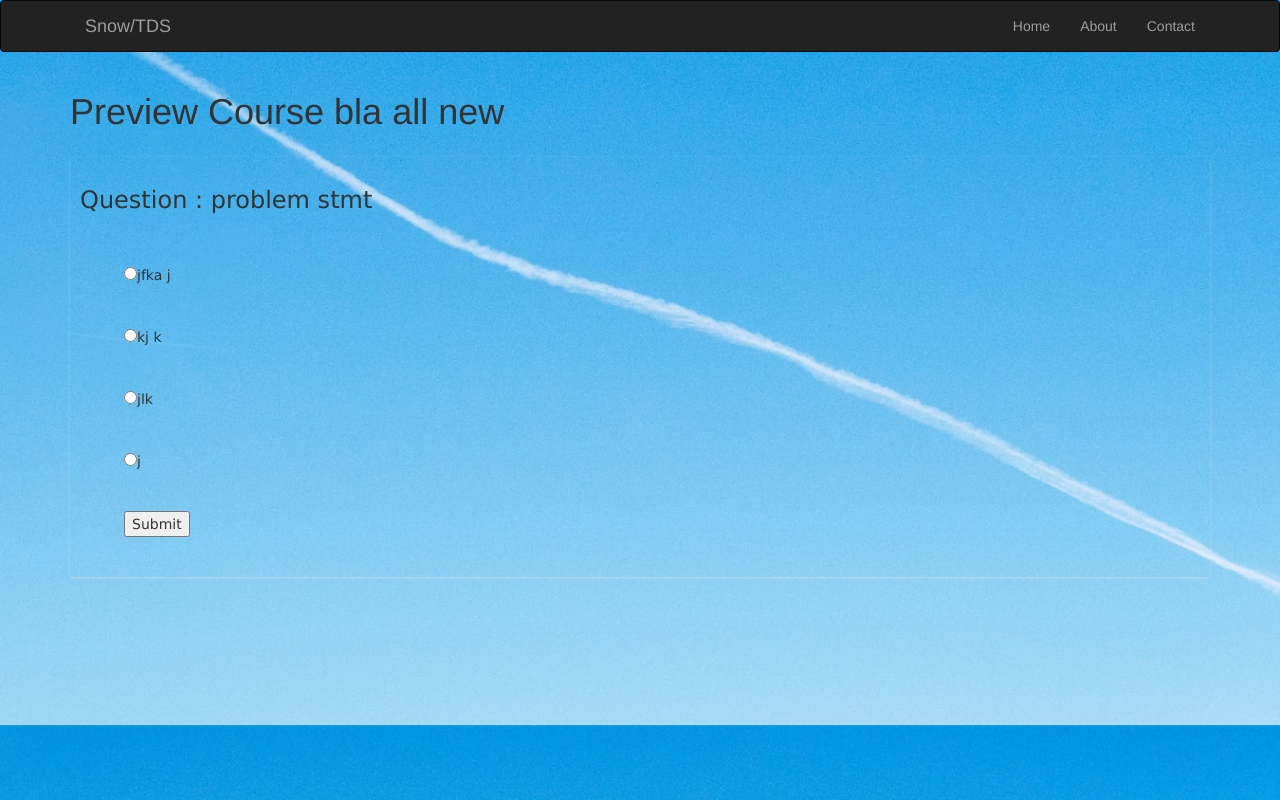
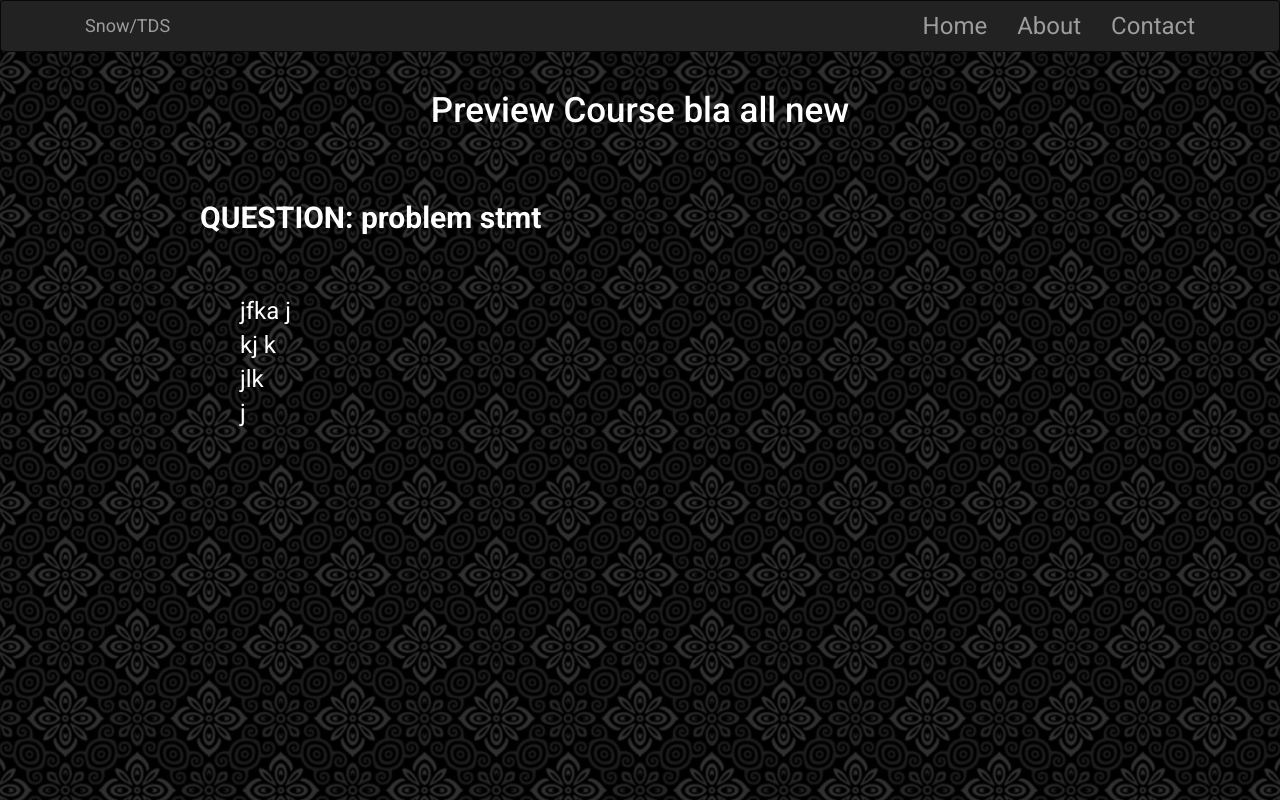
Before and after one commit to sid42mish/NIL-Self-Learning, a Flask app: a page that uses templates/preview.html in a window 1280 px wide. Run offline with Flask 2, Linux system fonts and the light colour scheme; data comes from the database, SQL or seed files in the repository; both versions use the stored data as it was after the commit; data that the repository does not hold is empty; some libraries are stand-ins or nearby versions.

Commit message:
preview front end

```diff
--- a/static_dir/css/style.css
+++ b/static_dir/css/style.css
@@ -1,104 +1,89 @@
 body{
-    background: url("./photo.jpg");
-    background-position: center;
-    background-repeat: repeat;
-    background-size: cover;
+    background: url("./pat.jpg");
+    background-size: contain;
+    background-position: top center;
     font-family: Roboto;
+    color : white;
 }
 
-.answers {
-    padding: 20px 4px;
-    border: 2px;
+ul {
+    list-style: none;
+    margin: 0;
+    padding: 0;
+    font-size: 24px;
 }
 
-#frame {
-    max-width:  100%;
+h1{
+    text-align: center;
+    font-size: 35px;
 }
 
-.choice-box, h2 {
-    text-align:  center;
+h2 {
+    /*background: #2980b9;*/
+    /*background: #f99922;*/
+
+    color: white;
+    margin: 0;
+    padding: 10px 0px;
+    /*text-transform: uppercase;*/
+    font-size: 30px;
+    font-weight: bold;
+    /*text-align: center;*/
 }
-h2 {
-    font-size:30px;
-	color:#000;
-     margin:  20px 0;
+
+span {
+    text-align: center;
 }
-p.pager {
-    margin:  5px 0;
-     font:  700 1em/1em"Helvetica Neue",  Helvetica,  Arial,  sans-serif;
-     color:  #999;
+
+span:hover {
+    cursor: pointer;
 }
-#choice-block {
-    display:  block;
-     list-style:  none;
-     margin:  0;
-     padding:  0;
+
+li span {
+    background: #f99922;
+    height: 30px;
+    margin-right: 20px;
+    text-align: center;
+    color: white;
+    width: 0;
+    display: inline-block;
+    transition: 0.2s linear;
+    opacity: 0;
 }
-#submitbutton {
-    padding-left:  10px;
-     padding-right:  10px;
-     border-radius:  1px;
-     color:  #fff;
-     font-size:  25px;
-     border:  none;
-     -webkit-box-shadow:  0 0 15px rgba(0,  0,  0,  .1);
-     box-shadow:  0 0 15px rgba(0,  0,  0,  .1);
-     -webkit-transition:  all .2s ease-in-out;
-     transition:  all .2s ease-in-out;
-     outline:  0;
-     background-color:  #36F;
+
+li:hover {
+    background: #f99922;
+    color: black;
+    font-weight: bold;
 }
-#submitbutton:active {
-    box-shadow:  0 9px 10px rgba(0,  0,  0,  .4);
-     transition:  all .2s ease-in-out;
-     outline:  0;
+
+li:hover span {
+    width: 40px;
+    opacity: 1.0;
 }
-#explanation {
-    margin:  0 auto;
-     width:  100%}
-.choice-box {
-    display:  block;
-     margin:  8px auto;
-     padding:  10px 0;
-     border:  1px solid #666;
-     cursor:  pointer;
-     border-radius:  1px;
+
+#box {
+
+    width: 1000px;
+    margin-top: 50px;
+    margin-left: 200px;
+    box-shadow: 0 0 3px rgba(0,0,0, 0.1);
 }
-.correct-ans {
-    font-size:  40px;
-     color:  #0C0;
+
+#topiclist {
+    width: 200px;
+    margin-top: 10px;
+    margin-left: 20px;
+    box-shadow: 0 0 3px rgba(0,0,0, 0.1);
 }
-.incorrect-ans {
-    font-size:  40px;
-     color:  #F36;
+
+.main_item {
+    color: white;
+    font-size: x-large;
+    /*font-weight: bold;*/
 }
-.right-ansmain{
-  font-size:  40px;
-  margin-bottom:10px;
-}
-.right-answris{
-   color:  #0C0;
-   font-weight:900;
-}
-.modal-content{position: relative;
-    background-color: #fff;
-    -webkit-background-clip: padding-box;
-    background-clip: padding-box;
-	border:none !important;
-    border-radius: 0px !important;
-    outline: 0;
-	 -webkit-box-shadow: rgba(0,0,0,0.2) 0 3px 6px 0 !important;
-    box-shadow: rgba(0,0,0,0.2) 0 3px 6px 0 !important;
- }
- .scp-quizzes-main{ width:100%; font-family:Verdana, Arial, Helvetica, sans-serif;}
-.scp-quizzes-data{
-box-shadow: 0px 1px 3px -1px #DCDCDC;
-padding:10px;
-margin-top:15px;
-}
-pre{ border:2px solid #f5f5f5; padding:10px; overflow-x:scroll;}
 
 
-@media screen and (max-width: 767px) {
-.mobile-quizzes{ display:none; visibility: hidden;}
+button{
+    align-items: center;
 }
--- a/static_dir/js/preview.js
+++ b/static_dir/js/preview.js
@@ -1,21 +1,45 @@
-<<<<<<< HEAD
+// <<<<<<< HEAD
 
 =======
 // correct answer
->>>>>>> 25b0026bb6bb5287ca3322f915f9f6a7be3a244f
-$(document).ready(fuction(){
-	$('#btnSubmit').click(function(){
-		var result = $('input[type="radio"]:checked');
-		if(result.length>0)
-		{
-			$('#form').toggleClass("correct-ans");
-		}
-	})
-})
+// >>>>>>> 25b0026bb6bb5287ca3322f915f9f6a7be3a244f
+// $(document).ready(fuction(){
+// 	$('#btnSubmit').click(function(){
+// 		var result = $('input[type="radio"]:checked');
+// 		if(result.length>0)
+// 		{
+// 			$('#form').toggleClass("correct-ans");
+// 		}
+// 	})
+// })
 
 
-//randomize
-var ul = document.querySelector('ul');
-for (var i = ul.children.length; i >= 0; i--) {
-    ul.appendChild(ul.children[Math.random() * i | 0]);
-}
+
+
+
+
+
+// list item delete
+
+// $("ul").on("click", "span", function(event){
+// 	var result = confirm("Are you sure you want to delete the problem?");
+// 	if (result) {
+// 		$(this).parent().fadeOut(500,function(){
+// 			var todoText = (this).attributes[0].value;
+// 			$(this).val("");
+// 			console.log(this)
+// 			$(this).remove();
+
+// 			$.ajax({
+// 			    url: '/entry?id='+(this).attributes[0].value,
+// 			    type: 'DELETE',
+// 			    success: function(result) {
+// 					// console.log(result, this);
+// 			    }
+// 			});
+// 		});
+
+// 	}
+// 	event.stopPropagation();
+
+// });
--- a/templates/preview.html
+++ b/templates/preview.html
@@ -3,23 +3,17 @@
 <head>
 <title>Home | NIL-SL</title>
    <meta http-equiv="Content-Security-Policy" content="upgrade-insecure-requests">
- 	<link rel="stylesheet"  href="{{url_for('static',filename='../static_dir/css/style.css') }}">
+
 
   <link href='https://fonts.googleapis.com/css?family=Roboto:400,700,500' rel='stylesheet' type='text/css'>
   <link rel="stylesheet" href="https://maxcdn.bootstrapcdn.com/bootstrap/3.3.7/css/bootstrap.min.css" integrity="sha384-BVYiiSIFeK1dGmJRAkycuHAHRg32OmUcww7on3RYdg4Va+PmSTsz/K68vbdEjh4u" crossorigin="anonymous">
+
+  <link rel="stylesheet"  href="{{url_for('static',filename='../static_dir/css/style.css') }}">
+
   <script defer src="https://use.fontawesome.com/releases/v5.0.6/js/all.js"></script>
 
   <script type="text/javascript" src="{{url_for('static',filename='../static_dir/js/lib/jquery-2.1.4.min.js') }}"></script>
-  <script src="http://www.fastlearning.in/controller/js/jquery-1.9.1.min.js"></script>
 
-
-  <!-- <script type="text/javascript" >
-     function preventBack(){window.history.forward();}
-      setTimeout("preventBack()", 0);
-      window.onunload=function(){null};
-  </script>
- -->
-  <!-- <script type="text/javascript" src="{{url_for('static',filename='../static_dir/js/lib/jquery-2.1.4.min.js') }}"></script> -->
 </head>
 
 
@@ -46,29 +40,26 @@
 	<h1>Preview Course bla {{name | replace('-',' ')}}</h1>
 </div>
 
-<div class="container">
-  <div class="scp-quizzes-main">
-    <div class="scp-quizzes-data">
-      <h3>Question : {{problem}}</h3>
-      <br/>
-      <ul style="list-style: none;">
-        <form id="form" method="POST" >
-          <div class="answers" ><li><input type="radio" name="mcq" value="ca">{{ca}}<br></li></div>
-          <div class="answers"><li><input type="radio" name="mcq" value="cw1">{{cw1}}<br></li></div>
-          <div class="answers"><li><input type="radio" name="mcq" value="cw2">{{cw2}}<br></li></div>
-          <div class="answers"><li><input type="radio" name="mcq" value="cw3">{{cw3}}<br></li></div>
 
-          <div class="answers"><input id="btnSubmit" type="submit" value="Submit"></div>
 
-        </form>
-  	  </ul>
-  	</div>
-  </div>
+
+
+  <div id="box">
+
+    <h2>QUESTION: {{problem}} </h2><br><br>
+
+    <ul id="topiclist">
+
+        <li name="mcq" value="ca"><span><i class="fa fa-check-square" style=" vertical-align: middle;"></i></span>{{ca}}</li>
+        <li name="mcq" value="cw1"><span><i class="fa fa-check-square" style=" vertical-align: middle;"></i></span>{{cw1}}</li>
+        <li name="mcq" value="cw2"><span><i class="fa fa-check-square" style=" vertical-align: middle;"></i></span>{{cw2}}</li>
+        <li name="mcq" value="cw3"><span><i class="fa fa-check-square" style=" vertical-align: middle;"></i></span>{{cw3}}</li>
+
+
+    </ul>
 </div>
 
-<div class="container">
-    <br />
-</div>
+
 
 
 <!-- <script type="text/javascript" src="../static_dir/js/todos.js"></script> -->
```
Also changed, not shown: templates/question_display.html (+46 -19 lines), hack.db, static_dir/css/dark.jpg (added), static_dir/css/pat.jpg (added).
